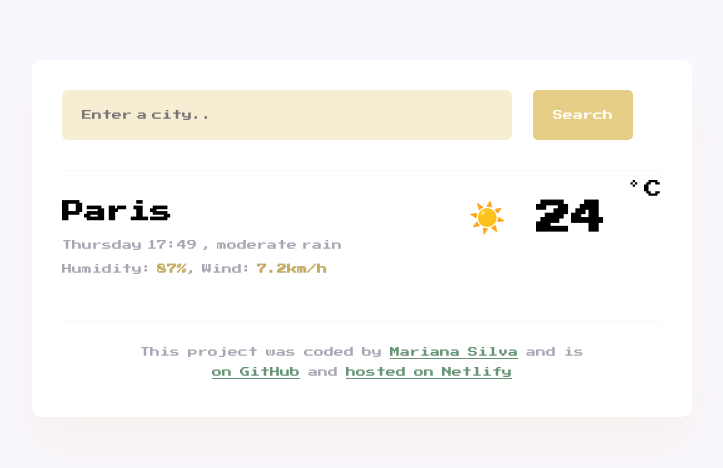
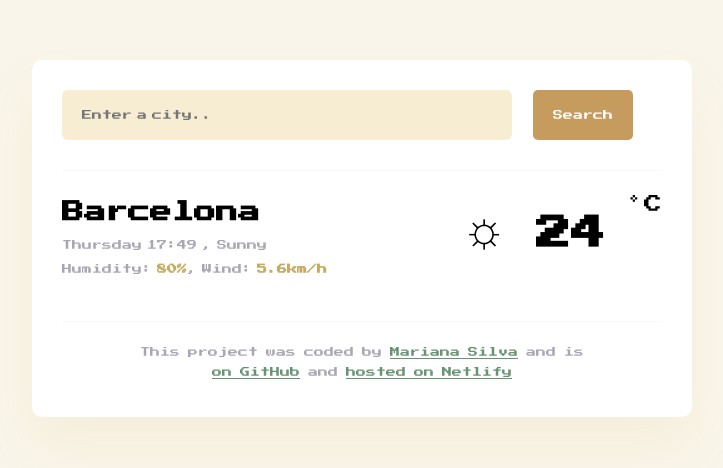
Before and after one commit to MarianaMotaSilva/RetroWeatherApp_Week7, a plain HTML site: page index.html in a window 1280 px wide. Shown: the whole page, without its empty margins (278-1001 px from the left). Drawn offline with nearby package versions, Linux system fonts and the light colour scheme.

Commit message:
Css Changes - Spaces and Colors

```diff
--- a/index.html
+++ b/index.html
@@ -34,15 +34,15 @@
       <main>
         <div class="current-weather">
           <div>
-            <h1 class="current-city" id="current-city">Paris</h1>
+            <h1 class="current-city" id="current-city">Barcelona</h1>
             <p class="current-details">
               <span id="date-now"> Saturday 15:32</span>
-              , moderate rain <br />
-              Humidity: <strong>87%</strong>, Wind: <strong>7.2km/h</strong>
+              , Sunny <br />
+              Humidity: <strong>80%</strong>, Wind: <strong>5.6km/h</strong>
             </p>
           </div>
           <div class="current-temperature">
-            <span class="current-temperature-icon">☀️</span>
+            <span class="current-temperature-icon">☼</span>
             <span class="current-temperature-value">24</span>
             <span class="current-temperature-unit">°C</span>
           </div>
--- a/src/styles.css
+++ b/src/styles.css
@@ -1,6 +1,6 @@
 @import url("https://fonts.googleapis.com/css?family=Press+Start+2P");
 body {
-  background: #f9f7fe;
+  background: #f2e9d070;
   font-family: "Press Start 2P";
 }
 
@@ -37,7 +37,7 @@ header {
 .search-button {
   margin-left: 5px;
   font-size: 10px;
-  background-color: rgba(221, 186, 89, 0.724);
+  background-color: #c59b5e;
   color: white;
   border: none;
   padding: 20px;
@@ -80,9 +80,9 @@ main {
 
 .current-temperature-icon {
   position: relative;
-  top: -8px;
-  font-size: 30px;
-  margin-right: 10px;
+  top: -5px;
+  font-size: 50px;
+  margin-right: 9px;
 }
 
 .current-temperature-value {
```
